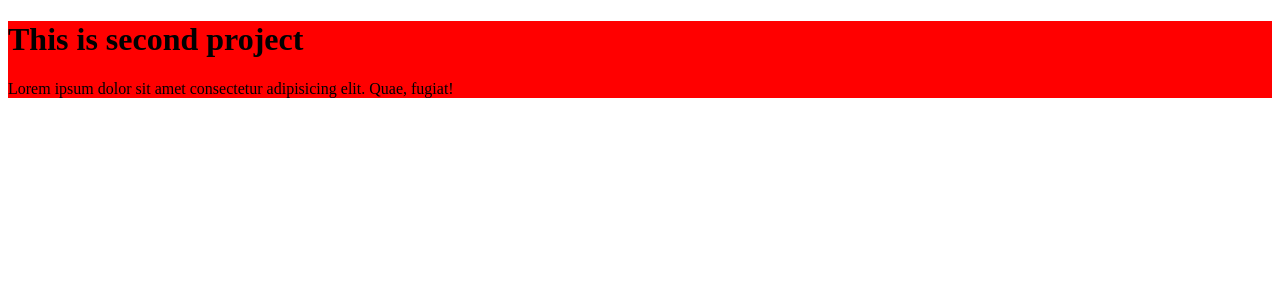
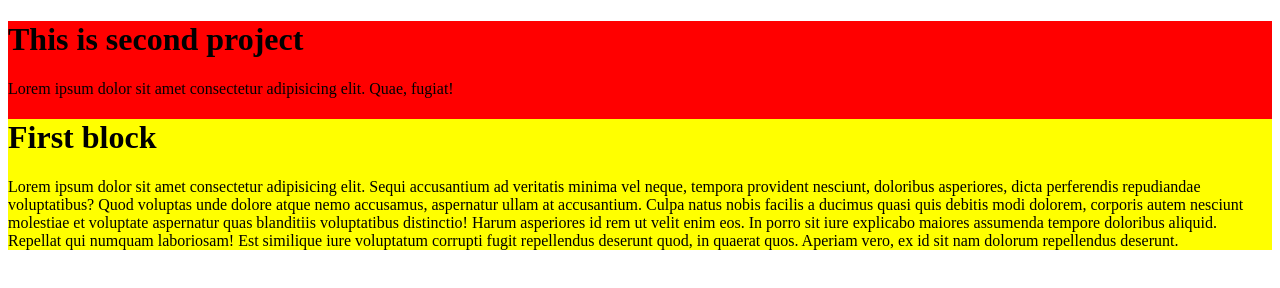
Before and after one commit to Jayed/git-second-project, a plain HTML site: page index.html in a window 1280 px wide. Drawn offline with Linux system fonts and the light colour scheme.

Commit message:
first block addition

```diff
--- a/index.html
+++ b/index.html
@@ -12,6 +12,23 @@
       <p>
         Lorem ipsum dolor sit amet consectetur adipisicing elit. Quae, fugiat!
       </p>
+      <div class="first-block">
+        <h1>First block</h1>
+        <p>
+          Lorem ipsum dolor sit amet consectetur adipisicing elit. Sequi
+          accusantium ad veritatis minima vel neque, tempora provident nesciunt,
+          doloribus asperiores, dicta perferendis repudiandae voluptatibus? Quod
+          voluptas unde dolore atque nemo accusamus, aspernatur ullam at
+          accusantium. Culpa natus nobis facilis a ducimus quasi quis debitis
+          modi dolorem, corporis autem nesciunt molestiae et voluptate
+          aspernatur quas blanditiis voluptatibus distinctio! Harum asperiores
+          id rem ut velit enim eos. In porro sit iure explicabo maiores
+          assumenda tempore doloribus aliquid. Repellat qui numquam laboriosam!
+          Est similique iure voluptatum corrupti fugit repellendus deserunt
+          quod, in quaerat quos. Aperiam vero, ex id sit nam dolorum repellendus
+          deserunt.
+        </p>
+      </div>
     </div>
   </body>
 </html>
--- a/style.css
+++ b/style.css
@@ -1,3 +1,7 @@
 div {
   background-color: red;
 }
+
+.first-block {
+  background-color: yellow;
+}
```
